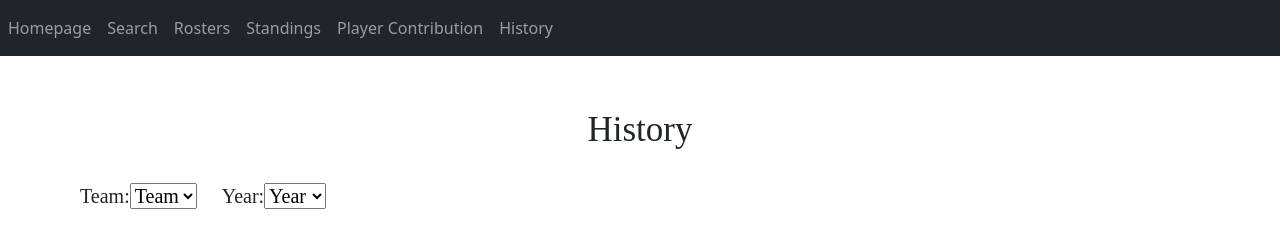
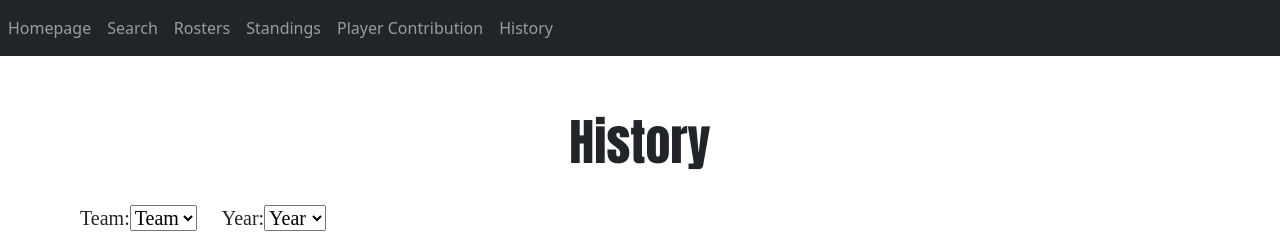
Before and after one commit to cblatt/Bet3309, a React (Create React App) app in the folder SRC/client/: page /history in a window 1280 px wide. Shown: the top 233 px of the page. Built offline with nearby package versions, Linux system fonts and the light colour scheme; no server answers.

Commit message:
fix even spreads

```diff
--- a/SRC/client/src/components/History/History.js
+++ b/SRC/client/src/components/History/History.js
@@ -35,7 +35,7 @@ export default function History() {
         <center>
           <br />
           <br />
-          <span style={{ fontSize: "35px", fontFamily: "Copperplate" }}>
+          <span style={{ fontSize: "50px", fontFamily: "Impact" }}>
             History
           </span>
         </center>
--- a/SRC/client/src/components/Homepage/Homepage.js
+++ b/SRC/client/src/components/Homepage/Homepage.js
@@ -273,9 +273,9 @@ export default function Homepage() {
           " POINTS"
       ));
     } else {
-      document.getElementById('predictionList').appendChild(
-        "WE THINK THIS GAME COULD GO ETHIER WAY, WE CANNOT PREDICT A WINNER"
-      );
+      document.getElementById('predictionList').appendChild(document.createTextNode(
+        "OUR PREDICTION: THIS GAME COULD GO ETHIER WAY"
+      ));
     }
 
     document.getElementById('predictionList').appendChild(document.createElement('br'));
--- a/SRC/client/src/components/Standings/Standings.js
+++ b/SRC/client/src/components/Standings/Standings.js
@@ -51,7 +51,7 @@ export default function Standings() {
 
         <center>
           <br />
-          <span style={{ fontSize: "35px", fontFamily: "Copperplate" }}>
+          <span style={{ fontSize: "50px", fontFamily: "Impact" }}>
             Standings
           </span>
           <br />
```
